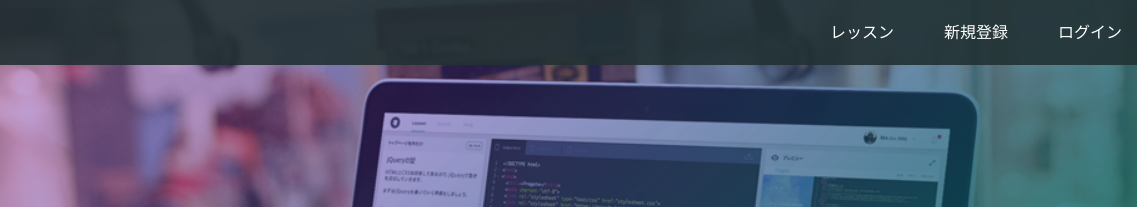
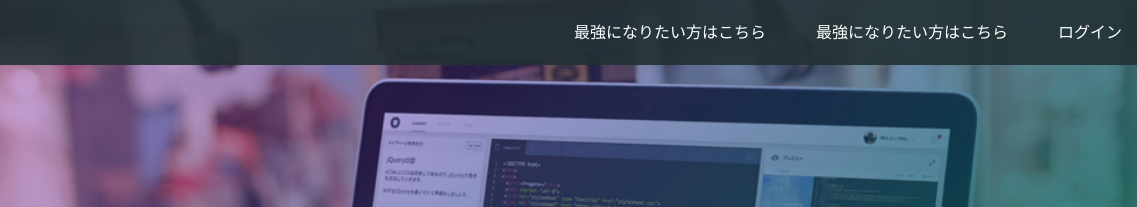
Before and after one commit to mt125/m.t125.github.io, a plain HTML site: page index.html in a window 1280 px wide. Shown: the top 207 px of the page, 143-1280 px from the left. Drawn offline with Linux system fonts and the light colour scheme.

Commit message:
Update index.html

```diff
--- a/index.html
+++ b/index.html
@@ -15,8 +15,8 @@
       </div>
       <span class="fa fa-bars menu-icon"></span>
       <div class="header-right">
-        <a href="#">レッスン</a>
-        <a href="#">新規登録</a>
+        <a href="#">最強になりたい方はこちら</a>
+        <a href="#">最強になりたい方はこちら</a>
         <a href="#" class="login">ログイン</a>
       </div>
     </div>
```
